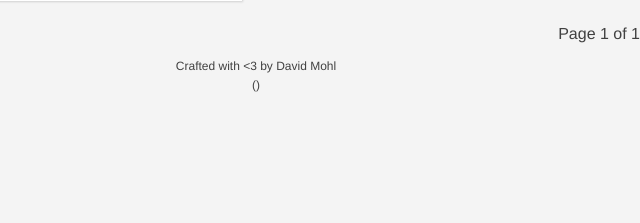
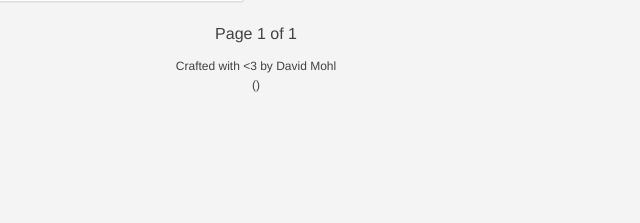
Before and after one commit to dabido/davecx, a Django app: template blog/templates/listing.html in a window 768 px wide. Shown: the part 577-800 px from the top of the page, without its empty margins (128-768 px from the left). Run offline with Django 3.2, Linux system fonts and the light colour scheme; the template is opened without the code that fills it: most values are stand-ins (such as "Sample title", 1, 10 or a date in 2020); grey boxes marked "Sample" are stand-in pictures; some web fonts are replaced.

Commit message:
pagina now center on tablet

```diff
--- a/davecx/static/css/style.css
+++ b/davecx/static/css/style.css
@@ -691,6 +691,15 @@ article.post {
       text-align: center; }
       .pagina:last-child {
         margin-right: 0; } }
+  @media screen and (min-width: 600px) and (max-width: 900px) {
+    .pagina {
+      display: block;
+      float: left;
+      margin-right: 3.57866%;
+      width: 100%;
+      text-align: center; }
+      .pagina:last-child {
+        margin-right: 0; } }
 
 footer {
   text-align: center;
--- a/davecx/static/sass/style.scss
+++ b/davecx/static/sass/style.scss
@@ -184,6 +184,11 @@ article.post {
 		@include span-columns(4);
 		text-align: center;
 	}
+
+	@include media($tablet) {
+		@include span-columns(8);
+		text-align: (center);
+	}
 }
 
 footer {
```
